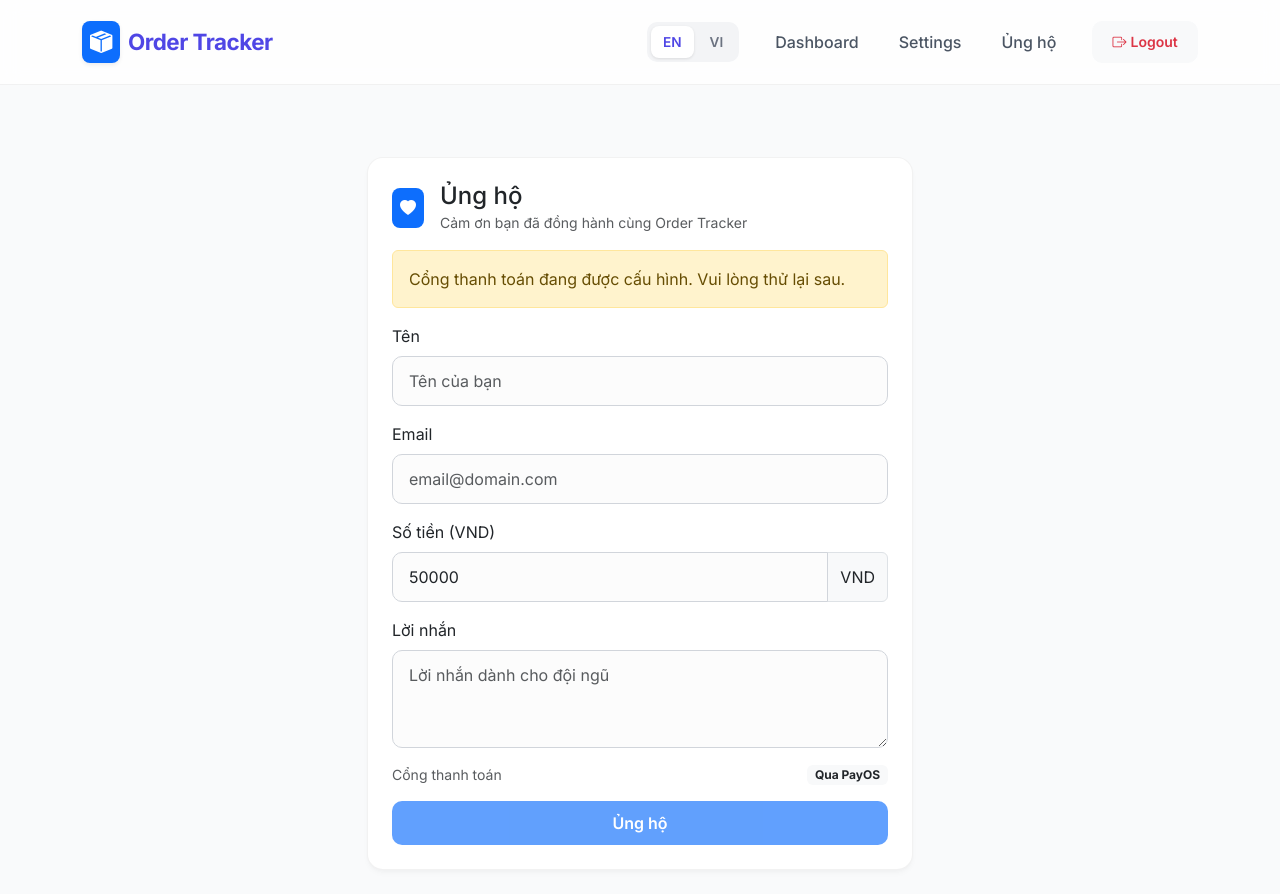
After one commit to nguyenngocdantruong/TrackingOrder, a Flask app: page /payments/support in a window 1280 px wide. The commit adds this page. Run offline with Flask 3, Linux system fonts and the light colour scheme; the visitor is signed in with stand-in values (Sample User, id 1).

Commit message:
feat: add payments and impl Payos payment service

```diff
--- a/app/__init__.py
+++ b/app/__init__.py
@@ -2,6 +2,7 @@ from flask import Flask
 from flask_login import LoginManager
 from app.config import Config
 from app.firebase import init_firebase
+from app.payments.registry import init_gateways
 
 login_manager = LoginManager()
 login_manager.login_view = 'auth.login'
@@ -13,6 +14,9 @@ def create_app(config_class=Config):
 
     # Init Firebase
     init_firebase(app)
+
+    # Init payment gateways
+    init_gateways(app)
 
     # Init extensions
     login_manager.init_app(app)
@@ -30,11 +34,13 @@ def create_app(config_class=Config):
     from app.auth.routes import auth_bp, link_bp
     from app.tracking.routes import tracking_bp
     from app.settings.routes import settings_bp
+    from app.payments.routes import payments_bp
 
     app.register_blueprint(auth_bp, url_prefix='/auth')
     app.register_blueprint(link_bp)
     app.register_blueprint(tracking_bp)
     app.register_blueprint(settings_bp, url_prefix='/settings')
+    app.register_blueprint(payments_bp, url_prefix='/payments')
 
     @app.route('/')
     def index():
--- /dev/null
+++ b/app/payments/forms.py
@@ -0,0 +1,11 @@
+from flask_wtf import FlaskForm
+from wtforms import IntegerField, StringField, SubmitField, TextAreaField
+from wtforms.validators import DataRequired, Email, Length, NumberRange
+
+
+class SupportForm(FlaskForm):
+    name = StringField('Tên', validators=[DataRequired(), Length(max=120)])
+    email = StringField('Email', validators=[DataRequired(), Email(), Length(max=255)])
+    amount = IntegerField('Số tiền (VND)', validators=[DataRequired(), NumberRange(min=1000, message='Vui lòng nhập tối thiểu 1,000 VND')])
+    message = TextAreaField('Lời nhắn', validators=[Length(max=500)])
+    submit = SubmitField('Ủng hộ')
--- /dev/null
+++ b/app/payments/registry.py
@@ -0,0 +1,44 @@
+from typing import Dict, Optional
+
+from app.payments.base import PaymentGateway
+
+
+class PaymentGatewayRegistry:
+    def __init__(self):
+        self._gateways: Dict[str, PaymentGateway] = {}
+
+    def register(self, gateway: PaymentGateway):
+        self._gateways[gateway.id] = gateway
+
+    def get_gateway(self, gateway_id: str) -> Optional[PaymentGateway]:
+        return self._gateways.get(gateway_id)
+
+    def list_gateways(self):
+        return list(self._gateways.values())
+
+
+def init_gateways(app):
+    """Initialize and register available gateways once the app config is ready."""
+    from app.payments.payos_gateway import PayOSGateway
+
+    default_return = app.config.get("PAYOS_RETURN_URL")
+    default_cancel = app.config.get("PAYOS_CANCEL_URL")
+
+    try:
+        payos_gateway = PayOSGateway(
+            client_id=app.config.get("PAYOS_CLIENT_ID"),
+            api_key=app.config.get("PAYOS_API_KEY"),
+            checksum_key=app.config.get("PAYOS_CHECKSUM_KEY"),
+            return_url=default_return,
+            cancel_url=default_cancel,
+        )
+        registry.register(payos_gateway)
+    except Exception as exc:  # pragma: no cover - defensive: misconfig will surface in logs
+        app.logger.warning("Unable to initialize PayOS gateway: %s", exc)
+
+
+def get_default_gateway() -> Optional[PaymentGateway]:
+    return registry.list_gateways()[0] if registry.list_gateways() else None
+
+
+registry = PaymentGatewayRegistry()
--- /dev/null
+++ b/app/payments/routes.py
@@ -0,0 +1,129 @@
+from flask import Blueprint, current_app, flash, redirect, render_template, request, url_for
+from flask_login import current_user, login_required
+
+from app.payments.base import DonationRequest
+from app.payments.forms import SupportForm
+from app.payments.registry import get_default_gateway, registry
+from app.notifications.telegram import TelegramNotifier
+from app.repos.users_repo import UsersRepo
+
+payments_bp = Blueprint('payments', __name__)
+
+
+@payments_bp.route('/support', methods=['GET', 'POST'])
+@login_required
+def support():
+    form = SupportForm()
+    donation_default = current_app.config.get('PAYOS_DONATION_AMOUNT', 50000)
+    gateway = registry.get_gateway('payos') or get_default_gateway()
+
+    if request.method == 'GET' and form.amount.data is None:
+        form.amount.data = donation_default
+
+    if form.validate_on_submit():
+        if not gateway:
+            flash('Cổng thanh toán chưa sẵn sàng. Vui lòng thử lại sau.', 'danger')
+            return redirect(url_for('payments.support'))
+
+        donation = DonationRequest(
+            name=form.name.data.strip(),
+            email=form.email.data.strip(),
+            message=form.message.data.strip() if form.message.data else '',
+            amount=form.amount.data,
+        )
+
+        try:
+            payment_link = gateway.create_donation_link(donation)
+        except Exception as exc:  # pragma: no cover - bubble up user-friendly message only
+            current_app.logger.exception("Failed to create donation link: %s", exc)
+            flash('Không thể tạo liên kết thanh toán. Vui lòng thử lại.', 'danger')
+            return redirect(url_for('payments.support'))
+
+        return redirect(payment_link.url)
+
+    return render_template('payments/support.html', title='Ủng hộ', form=form, gateway_ready=bool(gateway))
+
+
+@payments_bp.route('/return')
+def return_result():
+    flash('Cảm ơn bạn đã ủng hộ!', 'success')
+    if current_user.is_authenticated:
+        return redirect(url_for('tracking.dashboard'))
+    return redirect(url_for('index'))
+
+
+@payments_bp.route('/cancel')
+def cancel():
+    flash('Giao dịch đã được hủy.', 'warning')
+    if current_user.is_authenticated:
+        return redirect(url_for('payments.support'))
+    return redirect(url_for('index'))
+
+
+@payments_bp.route('/webhook', methods=['POST'])
+def webhook():
+    website_url = current_app.config.get('WEBSITE_URL', '')
+    if not website_url.startswith('https://'):
+        current_app.logger.warning('Rejecting webhook because WEBSITE_URL is not HTTPS: %s', website_url)
+        return {'error': 'Webhook requires HTTPS'}, 400
+
+    gateway = registry.get_gateway('payos') or get_default_gateway()
+    if not gateway:
+        current_app.logger.error('No payment gateway configured for webhook')
+        return {'error': 'Gateway not configured'}, 503
+
+    raw_payload = request.get_data()
+    try:
+        result = gateway.verify_webhook(raw_payload)
+    except Exception as exc:
+        current_app.logger.warning('Webhook signature validation failed: %s', exc)
+        return {'error': 'Invalid signature'}, 400
+
+    code = _get_attr(result, 'code')
+    success = _get_attr(result, 'success', False)
+    data = _get_attr(result, 'data', {}) or {}
+
+    if code != '00' or not success:
+        current_app.logger.info('Webhook not successful: code=%s success=%s', code, success)
+        return {'error': 'Webhook not successful'}, 400
+
+    _notify_donation_payload(data)
+    return {'status': 'ok'}
+
+
+def _format_amount(amount: int) -> str:
+    try:
+        return f"{amount:,.0f} VND".replace(",", ".")
+    except Exception:
+        return f"{amount} VND"
+
+
+def _notify_donation_payload(data):
+    amount = _get_attr(data, 'amount', 0)
+    name = _get_attr(data, 'buyerName') or _get_attr(data, 'buyer_name') or _get_attr(data, 'customerName') or 'bạn'
+    note = _get_attr(data, 'description')
+
+    msg_lines = [f"🎉 Cảm ơn đại gia {name} đã ủng hộ {_format_amount(amount)} cho tại hạ!"]
+    if note:
+        msg_lines.append(f"📝 Lời nhắn: {note}")
+    msg = "\n".join(msg_lines)
+
+    notify_all = current_app.config.get('DONATE_NOTIFY_ALL', False)
+    recipients = set()
+    if notify_all:
+        recipients.update(UsersRepo.list_telegram_chat_ids())
+    else:
+        admin_id = current_app.config.get('ADMIN_TELEGRAM_USER_ID')
+        if admin_id:
+            recipients.add(str(admin_id))
+
+    for chat_id in recipients:
+        TelegramNotifier.send_message(chat_id, msg, parse_mode=None)
+
+
+def _get_attr(obj, key, default=None):
+    if hasattr(obj, key):
+        return getattr(obj, key)
+    if isinstance(obj, dict):
+        return obj.get(key, default)
+    return default
--- a/app/repos/users_repo.py
+++ b/app/repos/users_repo.py
@@ -161,6 +161,20 @@ class UsersRepo:
         })
 
     @staticmethod
+    def list_telegram_chat_ids():
+        """Return all Telegram chat IDs configured by users."""
+        db = get_db()
+        chat_ids = []
+        docs = db.collection(UsersRepo.COLLECTION).stream()
+        for doc in docs:
+            data = doc.to_dict()
+            settings = data.get('settings') or {}
+            chat_id = settings.get('telegramChatId')
+            if chat_id:
+                chat_ids.append(str(chat_id))
+        return chat_ids
+
+    @staticmethod
     def count_all_users():
         """Đếm tổng số user trong hệ thống"""
         db = get_db()
--- a/app/templates/layout.html
+++ b/app/templates/layout.html
@@ -124,6 +124,7 @@
                     {% if current_user.is_authenticated %}
                         <li class="nav-item"><a class="nav-link" href="{{ url_for('tracking.dashboard') }}" data-i18n="nav.dashboard">Dashboard</a></li>
                         <li class="nav-item"><a class="nav-link" href="{{ url_for('settings.index') }}" data-i18n="nav.settings">Settings</a></li>
+                        <li class="nav-item"><a class="nav-link" href="{{ url_for('payments.support') }}">Ủng hộ</a></li>
                         <li class="nav-item ms-lg-3">
                             <a class="btn btn-light text-danger btn-sm" href="{{ url_for('auth.logout') }}">
                                 <i class="bi bi-box-arrow-right me-1"></i><span data-i18n="nav.logout">Logout</span>
--- /dev/null
+++ b/app/templates/payments/support.html
@@ -0,0 +1,60 @@
+{% extends 'layout.html' %}
+{% block content %}
+<div class="row justify-content-center">
+    <div class="col-lg-6">
+        <div class="card p-4">
+            <div class="d-flex align-items-center mb-3">
+                <div class="bg-primary text-white rounded-3 p-2 me-3">
+                    <i class="bi bi-heart-fill"></i>
+                </div>
+                <div>
+                    <h4 class="mb-0">Ủng hộ</h4>
+                    <small class="text-muted">Cảm ơn bạn đã đồng hành cùng Order Tracker</small>
+                </div>
+            </div>
+            {% if not gateway_ready %}
+                <div class="alert alert-warning">Cổng thanh toán đang được cấu hình. Vui lòng thử lại sau.</div>
+            {% endif %}
+            <form method="POST" novalidate>
+                {{ form.hidden_tag() }}
+                <div class="mb-3">
+                    {{ form.name.label(class="form-label") }}
+                    {{ form.name(class="form-control", placeholder="Tên của bạn") }}
+                    {% for error in form.name.errors %}
+                        <div class="text-danger small">{{ error }}</div>
+                    {% endfor %}
+                </div>
+                <div class="mb-3">
+                    {{ form.email.label(class="form-label") }}
+                    {{ form.email(class="form-control", placeholder="email@domain.com") }}
+                    {% for error in form.email.errors %}
+                        <div class="text-danger small">{{ error }}</div>
+                    {% endfor %}
+                </div>
+                <div class="mb-3">
+                    {{ form.amount.label(class="form-label") }}
+                    <div class="input-group">
+                        {{ form.amount(class="form-control", min="1000", placeholder="Ví dụ: 50000") }}
+                        <span class="input-group-text">VND</span>
+                    </div>
+                    {% for error in form.amount.errors %}
+                        <div class="text-danger small">{{ error }}</div>
+                    {% endfor %}
+                </div>
+                <div class="mb-3">
+                    {{ form.message.label(class="form-label") }}
+                    {{ form.message(class="form-control", placeholder="Lời nhắn dành cho đội ngũ", rows=3) }}
+                    {% for error in form.message.errors %}
+                        <div class="text-danger small">{{ error }}</div>
+                    {% endfor %}
+                </div>
+                <div class="d-flex align-items-center justify-content-between mb-3">
+                    <div class="text-muted small">Cổng thanh toán</div>
+                    <span class="badge bg-light text-dark">Qua PayOS</span>
+                </div>
+                {{ form.submit(class="btn btn-primary w-100", disabled=not gateway_ready) }}
+            </form>
+        </div>
+    </div>
+</div>
+{% endblock %}
--- a/requirements.txt
+++ b/requirements.txt
@@ -7,3 +7,4 @@ python-dotenv==1.0.0
 flask-cors==4.0.0
 APScheduler==3.10.4
 email-validator==2.1.0.post1
+payos==1.1.0
```
Also changed, not shown: app/config.py (+9 -0 lines), app/payments/base.py (added, +48 -0 lines), app/payments/payos_gateway.py (added, +77 -0 lines), app/payments/__init__.py (added), 1 other file.
